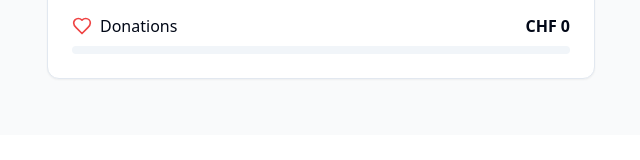
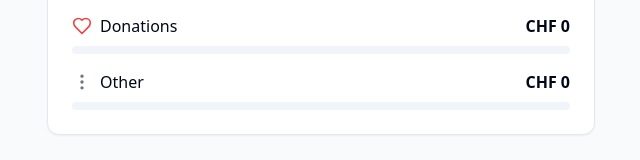
Before and after one commit to Ax222-IT/transparent-savings-pocket, a React (Vite) app: page / in a window 1280 px wide. Shown: the part 1140-1300 px from the top of the page, without its empty margins (9-649 px from the left). Before the commit the page ends 1275 px from the top, so only its background shows below. Built offline with nearby package versions, Linux system fonts and the light colour scheme.

Commit message:
Add "Other" category field
Implement an "Other" category field in Budget Categories. If no category is selected, it will default to "Other". The same logic applied to other categories will be used for this new field.
[skip gpt_engineer]

```diff
--- a/src/components/BudgetCategories.tsx
+++ b/src/components/BudgetCategories.tsx
@@ -1,6 +1,6 @@
 import { Card } from "@/components/ui/card";
 import { Progress } from "@/components/ui/progress";
-import { DollarSign, Home, ShoppingCart, PiggyBank, Heart } from "lucide-react";
+import { DollarSign, Home, ShoppingCart, PiggyBank, Heart, MoreVertical } from "lucide-react";
 import { BudgetData } from "./Dashboard";
 
 interface BudgetCategoriesProps {
@@ -15,7 +15,10 @@ export const BudgetCategories = ({ expenses, selectedDate }: BudgetCategoriesPro
     const currentDate = selectedDate || new Date();
 
     return expenses.reduce((total, expense) => {
-      if (!expense?.category || expense.category.toLowerCase() !== categoryName.toLowerCase()) {
+      // If no category is set, count it as "other"
+      const expenseCategory = expense?.category || "other";
+
+      if (expenseCategory.toLowerCase() !== categoryName.toLowerCase()) {
         return total;
       }
 
@@ -74,6 +77,13 @@ export const BudgetCategories = ({ expenses, selectedDate }: BudgetCategoriesPro
       color: "text-red-500",
       progress: calculateProgress(calculateCategoryAmount('donations')),
     },
+    {
+      name: "Other",
+      amount: calculateCategoryAmount('other'),
+      icon: MoreVertical,
+      color: "text-gray-500",
+      progress: calculateProgress(calculateCategoryAmount('other')),
+    },
   ];
 
   return (
--- a/src/components/BudgetForm.tsx
+++ b/src/components/BudgetForm.tsx
@@ -55,6 +55,7 @@ export const BudgetForm = ({ open, onOpenChange, onSubmit }: BudgetFormProps) =>
                         <SelectItem value="variable">Variable Costs</SelectItem>
                         <SelectItem value="savings">Savings</SelectItem>
                         <SelectItem value="donations">Donations</SelectItem>
+                        <SelectItem value="other">Other</SelectItem>
                       </SelectContent>
                     </Select>
                   </FormItem>
```
